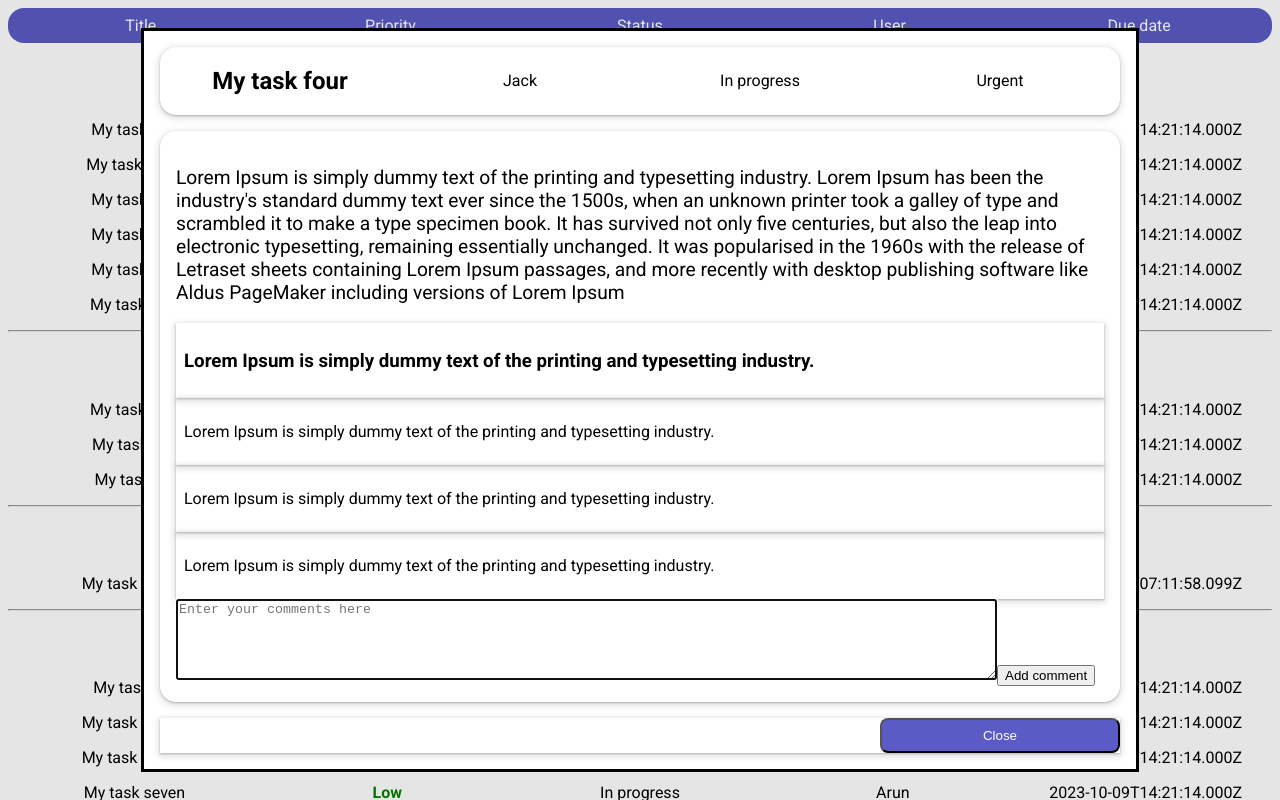
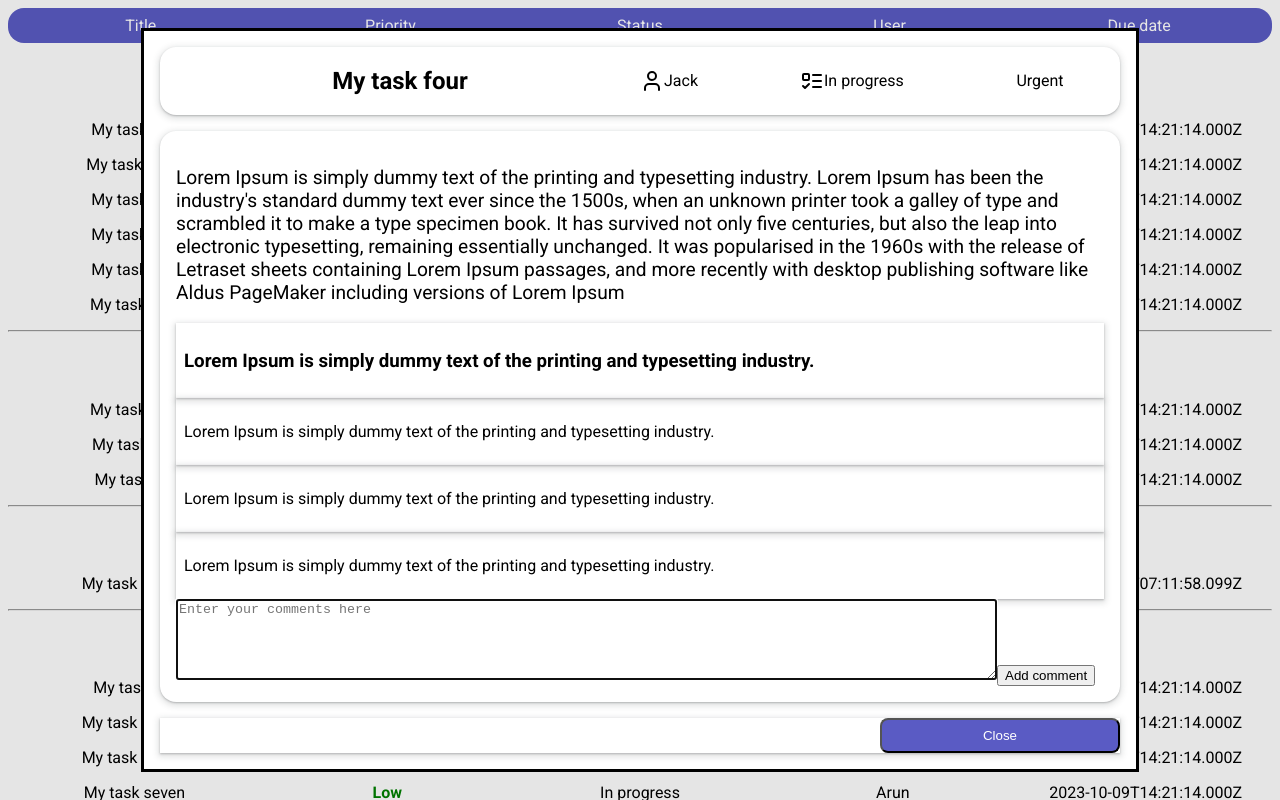
Before and after one commit to arunkumar413/taskManager2, a React (Create React App) app: page / in a window 1280 px wide. Both pictures are taken after a click on the element 640 px from the left and 304 px from the top of the page. Shown: the top 800 px of the page. Built offline with nearby package versions, Linux system fonts and the light colour scheme.

Commit message:
adding icons in task header

```diff
--- a/src/TaskModal.js
+++ b/src/TaskModal.js
@@ -56,8 +56,15 @@ export function TaskModal({ isModalOpen, closeModal, selectedTask }) {
         <dialog className="task-modal" ref={ref} onCancel={closeModal}>
             <div className="selected-task-modal-header">
                 <h2> {selectedTask.title}</h2>
+                <div className='username-box' style={{display:'flex',justifyContet:'center',flexDirection:'row',alignItems:'center'}}>
+                <svg xmlns="http://www.w3.org/2000/svg" width="24" height="24" viewBox="0 0 24 24" fill="none" stroke="currentColor" stroke-width="2" stroke-linecap="round" stroke-linejoin="round" class="lucide lucide-user"><path d="M19 21v-2a4 4 0 0 0-4-4H9a4 4 0 0 0-4 4v2"/><circle cx="12" cy="7" r="4"/></svg>
                 <p>  {selectedTask.user}</p>
+                </div>
+                <div className='task-status-box' style={{display:'flex',justifyContet:'center',flexDirection:'row',alignItems:'center'}}>
+
+                <svg xmlns="http://www.w3.org/2000/svg" width="24" height="24" viewBox="0 0 24 24" fill="none" stroke="currentColor" stroke-width="2" stroke-linecap="round" stroke-linejoin="round" class="lucide lucide-list-todo"><rect x="3" y="5" width="6" height="6" rx="1"/><path d="m3 17 2 2 4-4"/><path d="M13 6h8"/><path d="M13 12h8"/><path d="M13 18h8"/></svg>
                 <p>  {selectedTask.status}</p>
+                </div>
                 <p>  {selectedTask.priority}</p>
             </div>
 
--- a/src/styles.css
+++ b/src/styles.css
@@ -82,7 +82,7 @@ body {
 
 .selected-task-modal-header {
   display: grid;
-  grid-template-columns: 1fr 1fr 1fr 1fr;
+  grid-template-columns: 3fr 1fr 1fr 1fr;
   text-align: center;
   justify-content: flex-start;
   align-items: center;
```
